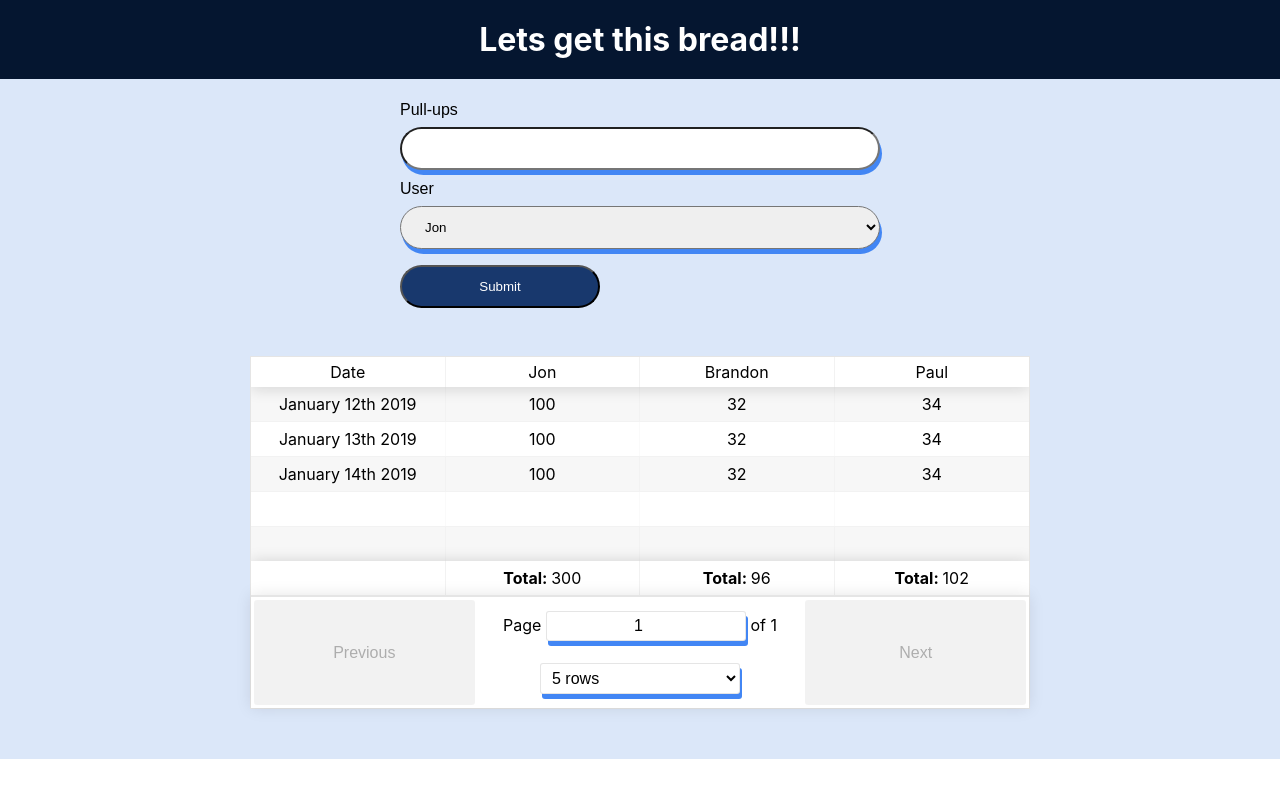
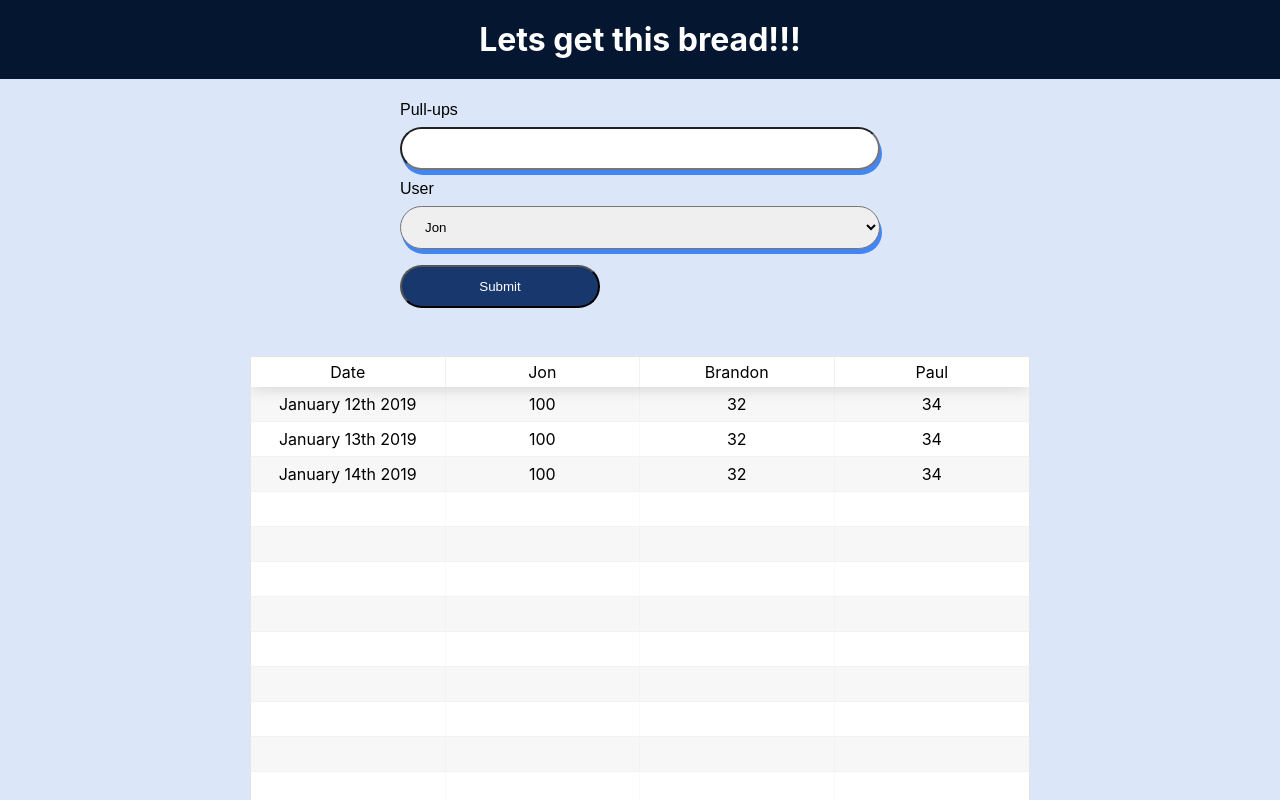
Before and after one commit to jcopela7/pull-up-calander, a React (Create React App) app: page / in a window 1280 px wide. Shown: the top 800 px of the page. Built offline with nearby package versions, Linux system fonts and the light colour scheme; no server answers.

Commit message:
moved pull up data to app.js

```diff
--- a/src/App.js
+++ b/src/App.js
@@ -6,15 +6,44 @@ import Table from './Table';
 class App extends Component {
   constructor(props){
     super(props);
-    this.state={name:"Lets get this bread!!!"}
+    this.state= {
+        data: [{
+        date: "01-12-2019",
+        jon: 100,
+        brandon: 32,
+        paul: 34
+      },
+      {
+        date: "01-13-2019",
+        jon: 100,
+        brandon: 32,
+        paul: 34
+      },
+      {
+        date: "01-14-2019",
+        jon: 100,
+        brandon: 32,
+        paul: 34
+      }]
+    };
+  }
+
+  componentDidMount(){
+    fetch("/PullUps")
+      .then(res => res.json())
+      .then((data) => {
+        this.setState({
+          data: data
+        });
+      });
   }
 
   render() {
     return (
       <div className="App">
-        <h1 id="welcome">{this.state.name}</h1>
-        <PullUpForm/>
-        <Table/>
+        <h1 id="welcome">Lets get this bread!!!</h1>
+        <PullUpForm data={this.state.data}/>
+        <Table data={this.state.data}/>
       </div>
     );
   }
--- a/src/Table.js
+++ b/src/Table.js
@@ -7,42 +7,12 @@ import Moment from 'moment';
 class Table extends Component{
 	constructor(props){
 		super(props);
-		this.state={
-			data: [{
-			date: "01-12-2019",
-			jon: 100,
-			brandon: 32,
-			paul: 34
-		},
-		{
-			date: "01-13-2019",
-			jon: 100,
-			brandon: 32,
-			paul: 34
-		},
-		{
-			date: "01-14-2019",
-			jon: 100,
-			brandon: 32,
-			paul: 34
-		}]
-
-	};
-
 	}
 
-	componentDidMount(){
-		fetch("/PullUps")
-			.then(res => res.json())
-			.then((data) => {
-				this.setState({
-					data: data
-				});
-			});
-	}
+
 
 	render(){
-		const data =this.state.data;
+		const data =this.props.data;
 
 		//calculate pull up sum
 		let sum=[0,0,0];
@@ -70,7 +40,7 @@ class Table extends Component{
 				Header:'Jon',
 				id: 'jon',
 				accessor: d => {
-					if (d.jon===0){
+					if (d.jon===-1){
 						return("R.C")
 					}
 					else{
@@ -87,7 +57,7 @@ class Table extends Component{
 				Header:'Brandon',
 				id: 'brandon',
 				accessor: d => {
-					if (d.brandon===0){
+					if (d.brandon===-1){
 						return("R.C")
 					}
 					else{
@@ -104,7 +74,7 @@ class Table extends Component{
 				Header:'Paul',
 				id: 'paul',
 				accessor: d => {
-					if (d.paul===0){
+					if (d.paul===-1){
 						return("R.C")
 					}
 					else{
@@ -118,7 +88,7 @@ class Table extends Component{
 					)
 			}
 			]}
-			defaultPageSize={5}
+			defaultPageSize={30}
 			className="-striped -highlight"
 			/>
 
--- a/src/pullUpForm.js
+++ b/src/pullUpForm.js
@@ -1,5 +1,7 @@
 import React, { Component } from 'react';
 import './form.css';
+import Table from './Table.js';
+import Moment from 'moment';
 
 class PullUpForm extends Component{
 	constructor(props){
@@ -14,6 +16,12 @@ class PullUpForm extends Component{
 	}
 
 	submit_num(){
+		var todaysDate=new Date();
+		const data =this.props.data;
+
+		alert(data);
+
+		if(Moment(todaysDate).format("Do")!=Moment(data.date[data.length-1]).format("Do")){
 			if (this.state.user==="jon"){
 			fetch('/PullUps', {
 				method:'post',
@@ -66,6 +74,10 @@ class PullUpForm extends Component{
 				alert("invalid user");
 			}
 		}
+		else{
+			alert("It worked");
+		}
+	}
 
 	handlePullUpChange(event){
 		this.setState({pullUps:event.target.value});
@@ -81,6 +93,7 @@ class PullUpForm extends Component{
 	}
 
 	render(){
+
 		return(
 			<div id = "form">
 			<form onSubmit={this.handleSubmit, this.submit_num}>
```
Lines whose indentation alone changed are shown as unchanged.
